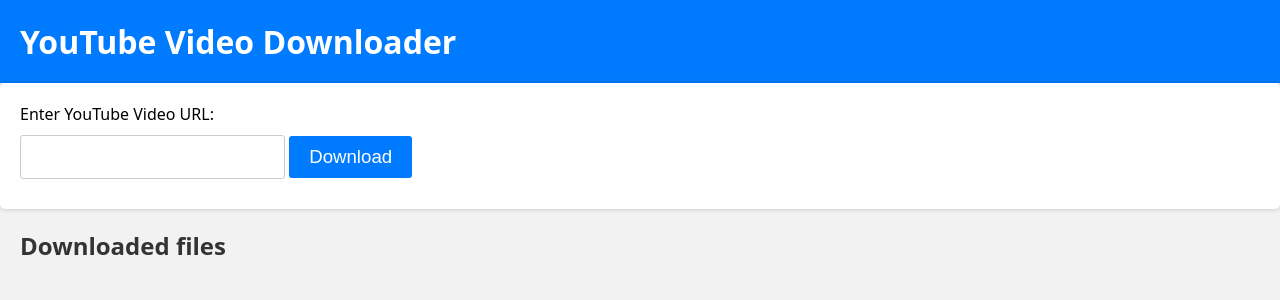
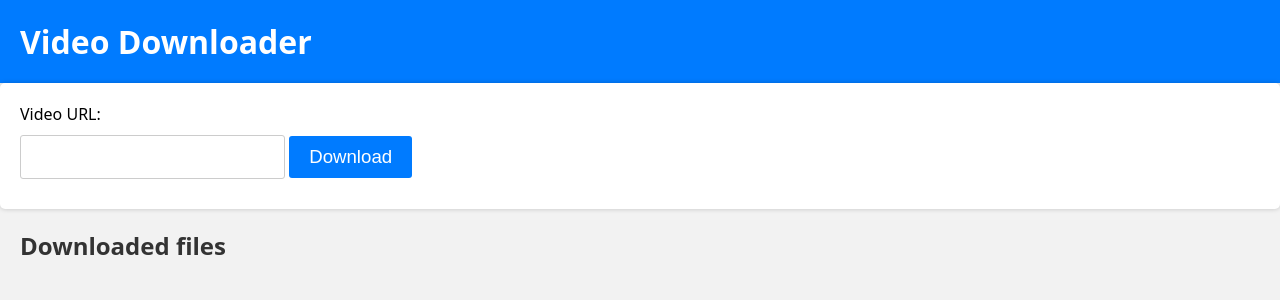
Before and after one commit to onfoot/yt, a Flask app: page / in a window 1280 px wide. Shown: the top 300 px of the page. Run offline with Flask 2, Linux system fonts and the light colour scheme.

Commit message:
chore: Remove AV1 from preferred codecs, clean up copy

```diff
--- a/app/app.py
+++ b/app/app.py
@@ -32,7 +32,7 @@
 def download_video(url):
     ydl_opts = {
         'outtmpl': 'videos/%(id)s.%(ext)s',
-        'format': 'bv[ext=mp4][vcodec~=\'^(av01|(he|a)vc|h26[45])\']+ba[ext=m4a]',
+        'format': 'bv[ext=mp4][vcodec~=\'^((he|a)vc|h26[45])\']+ba[ext=m4a]',
         #'format_sort': {'codec': 'h264'}
     }
 
--- a/app/templates/index.html
+++ b/app/templates/index.html
@@ -1,7 +1,7 @@
 <!DOCTYPE html>
 <html>
 <head>
-    <title>YouTube Video Downloader</title>
+    <title>Video Downloader</title>
 
     <style>
         body {
@@ -80,9 +80,9 @@
 
 </head>
 <body>
-    <h1>YouTube Video Downloader</h1>
+    <h1>Video Downloader</h1>
     <form method="POST">
-        <label for="video_url">Enter YouTube Video URL:</label>
+        <label for="video_url">Video URL:</label>
         <input type="text" name="video_url" id="video_url" required>
         <button type="submit">Download</button>
     </form>
```
